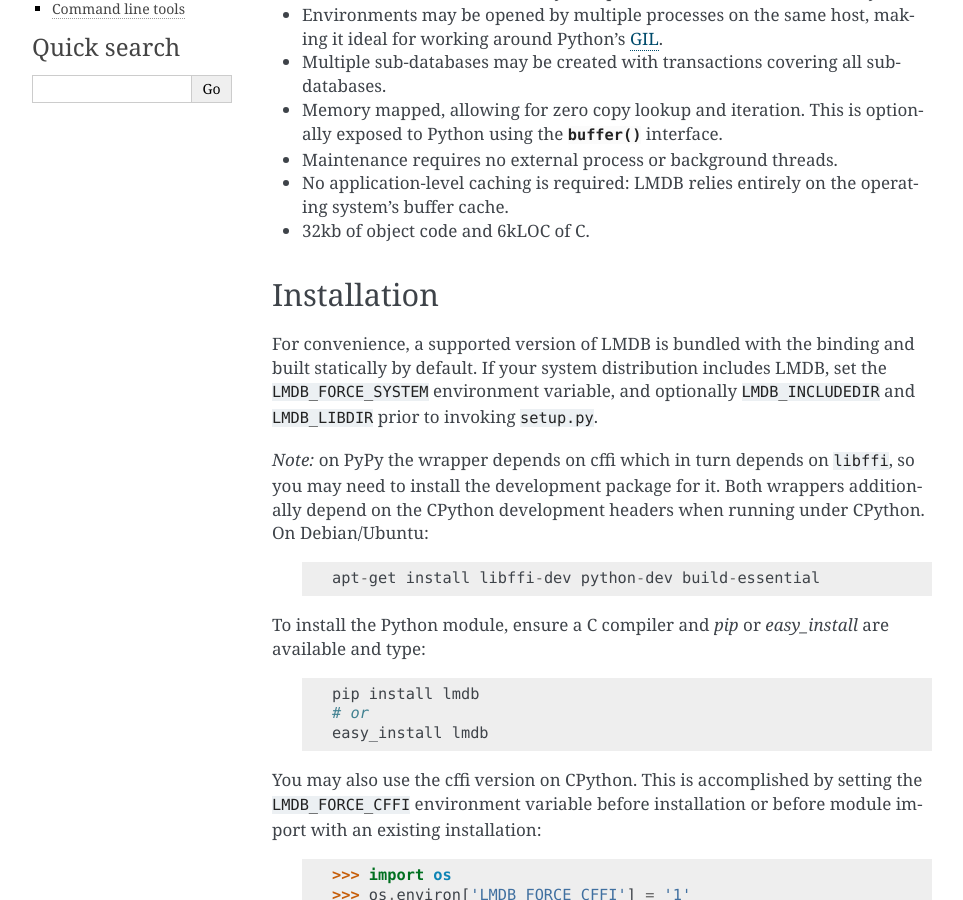
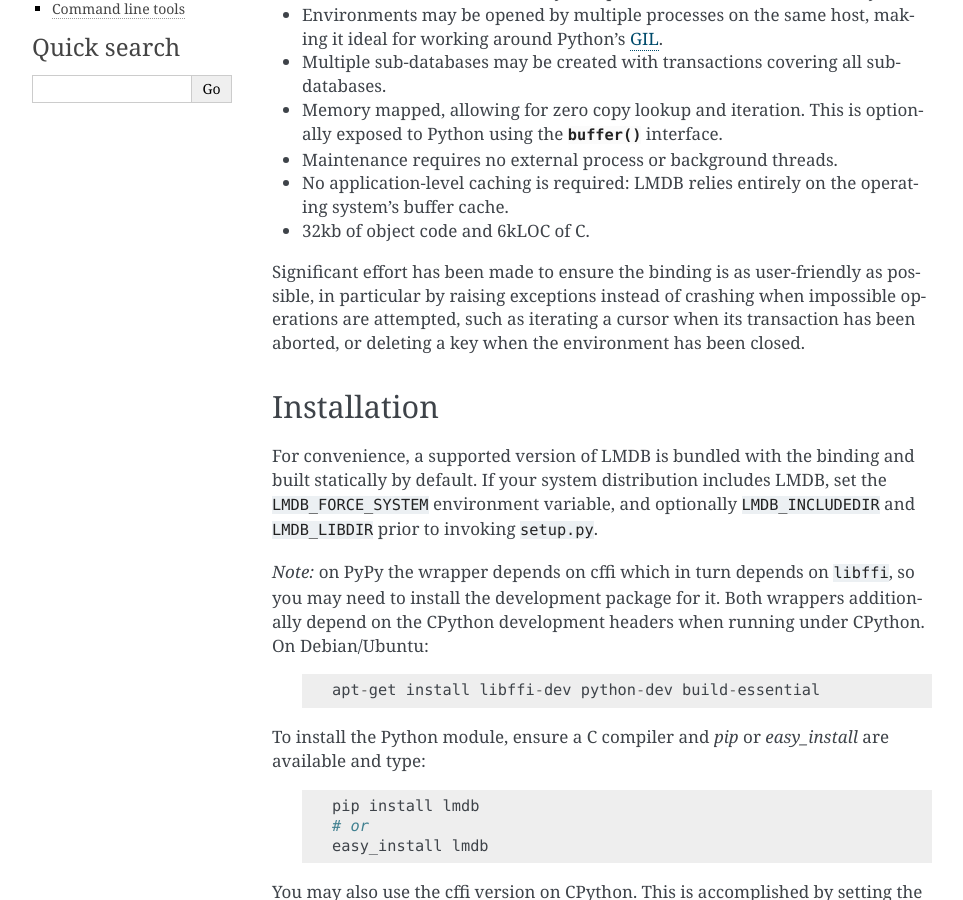
Before and after one commit to jnwatson/py-lmdb, a Sphinx documentation site: the page built from docs/index.rst, in a window 1280 px wide and 900 px high, scrolled down 413 px. Shown: the whole window, without its empty margins (148-1111 px from the left). Built offline with Sphinx 7.4.7, drawn with Linux system fonts in a browser that asks for light colours; comment, search, counter and statistics services are not loaded.

Commit message:
Doc note.

```diff
--- a/docs/index.rst
+++ b/docs/index.rst
@@ -36,6 +36,11 @@ LMDB is a tiny database with some excellent properties:
   operating system's buffer cache.
 * 32kb of object code and 6kLOC of C.
 
+Significant effort has been made to ensure the binding is as user-friendly as
+possible, in particular by raising exceptions instead of crashing when
+impossible operations are attempted, such as iterating a cursor when its
+transaction has been aborted, or deleting a key when the environment has been
+closed.
 
 Installation
 ++++++++++++
```
